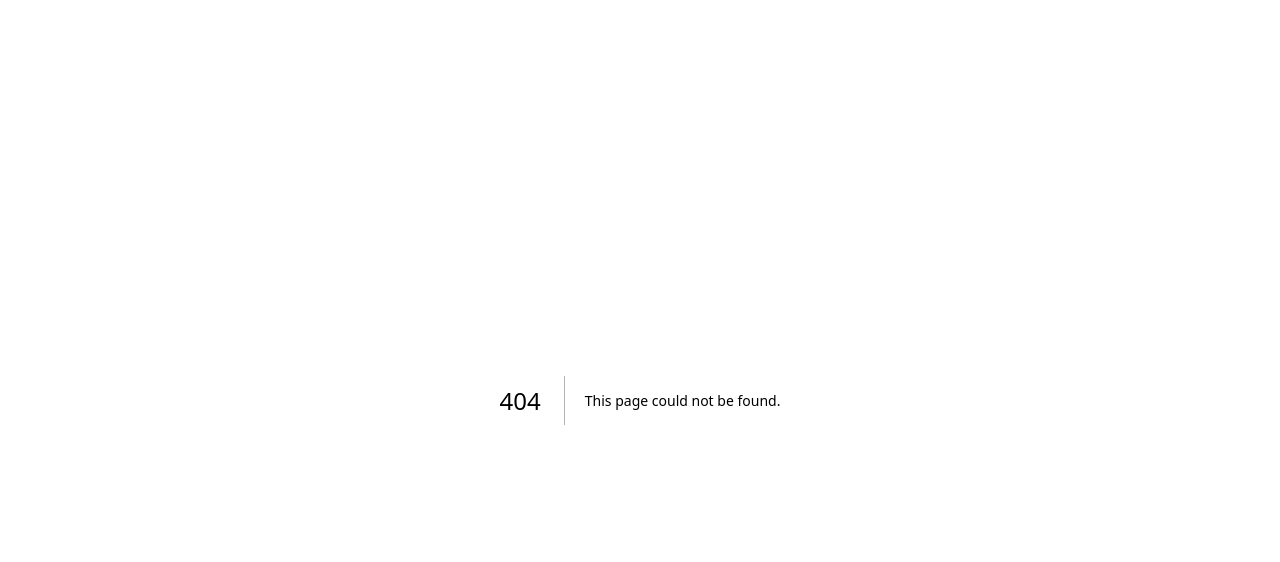
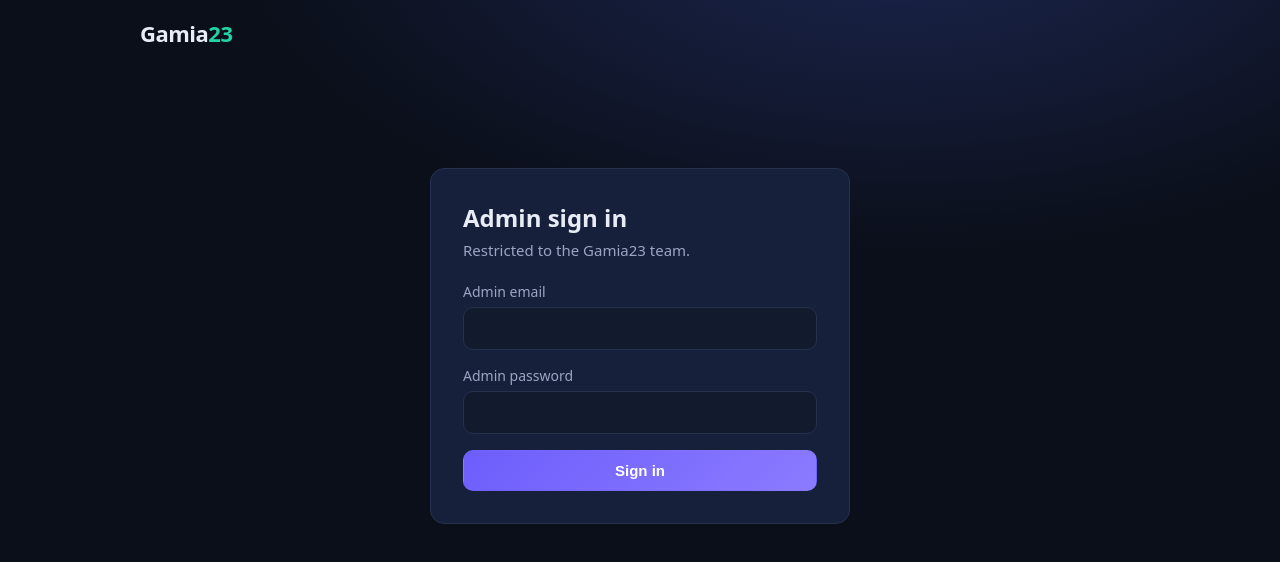
Before and after one commit to PRONO2828/gamia23, a Next.js app: page /admin/login in a window 1280 px wide. Before the commit this address had no page. Shown: the top 562 px of the page. Built offline with nearby package versions, Linux system fonts and the light colour scheme.

Commit message:
add app/admin/login/page.js

```diff
--- /dev/null
+++ b/app/admin/login/page.js
@@ -0,0 +1,67 @@
+"use client";
+
+import { useState } from "react";
+import { useRouter } from "next/navigation";
+import Link from "next/link";
+
+export default function AdminLoginPage() {
+  const router = useRouter();
+  const [form, setForm] = useState({ email: "", password: "" });
+  const [msg, setMsg] = useState("");
+  const [loading, setLoading] = useState(false);
+
+  const update = (k) => (e) => setForm({ ...form, [k]: e.target.value });
+
+  async function onSubmit(e) {
+    e.preventDefault();
+    setMsg("");
+    setLoading(true);
+    try {
+      const res = await fetch("/api/admin/login", {
+        method: "POST",
+        headers: { "Content-Type": "application/json" },
+        body: JSON.stringify(form),
+      });
+      const data = await res.json();
+      if (!res.ok) {
+        setMsg(data.error || "Login failed.");
+        setLoading(false);
+        return;
+      }
+      router.push("/admin");
+    } catch {
+      setMsg("Network error. Please try again.");
+      setLoading(false);
+    }
+  }
+
+  return (
+    <div className="container">
+      <header className="topbar">
+        <Link href="/" className="logo" style={{ textDecoration: "none" }}>
+          Gamia<span>23</span>
+        </Link>
+      </header>
+      <div className="auth-wrap">
+        <div className="auth-card">
+          <h2>Admin sign in</h2>
+          <p className="sub">Restricted to the Gamia23 team.</p>
+          <form onSubmit={onSubmit}>
+            <div className="field">
+              <label>Admin email</label>
+              <input type="email" value={form.email} onChange={update("email")} required />
+            </div>
+            <div className="field">
+              <label>Admin password</label>
+              <input type="password" value={form.password} onChange={update("password")} required />
+            </div>
+            {msg && <div className="form-msg error">{msg}</div>}
+            <button className="btn btn-primary btn-block" disabled={loading}>
+              {loading ? "Signing in…" : "Sign in"}
+            </button>
+          </form>
+        </div>
+      </div>
+    </div>
+  );
+}
```
